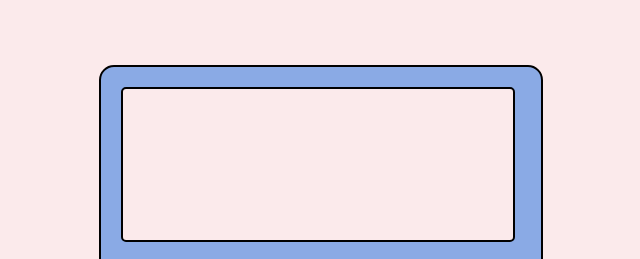
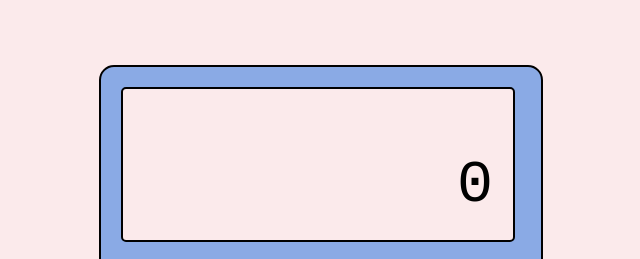
Before and after one commit to sajalbaral/calculator, a plain HTML site: page index.html in a window 1280 px wide. Shown: the top 259 px of the page, 319-959 px from the left. Drawn offline with Linux system fonts and the light colour scheme.

Commit message:
added 0 as a placeholder

```diff
--- a/index.html
+++ b/index.html
@@ -11,7 +11,7 @@
     <div class="calculator">
         <div class="screen">
             <div id="last-calc"></div>
-            <div id="current-calc"></div>
+            <div id="current-calc">0</div>
         </div>
         <div class="btn-grid">
             <button id="clear-btn" class="btn span-2">Clear</button>
```
